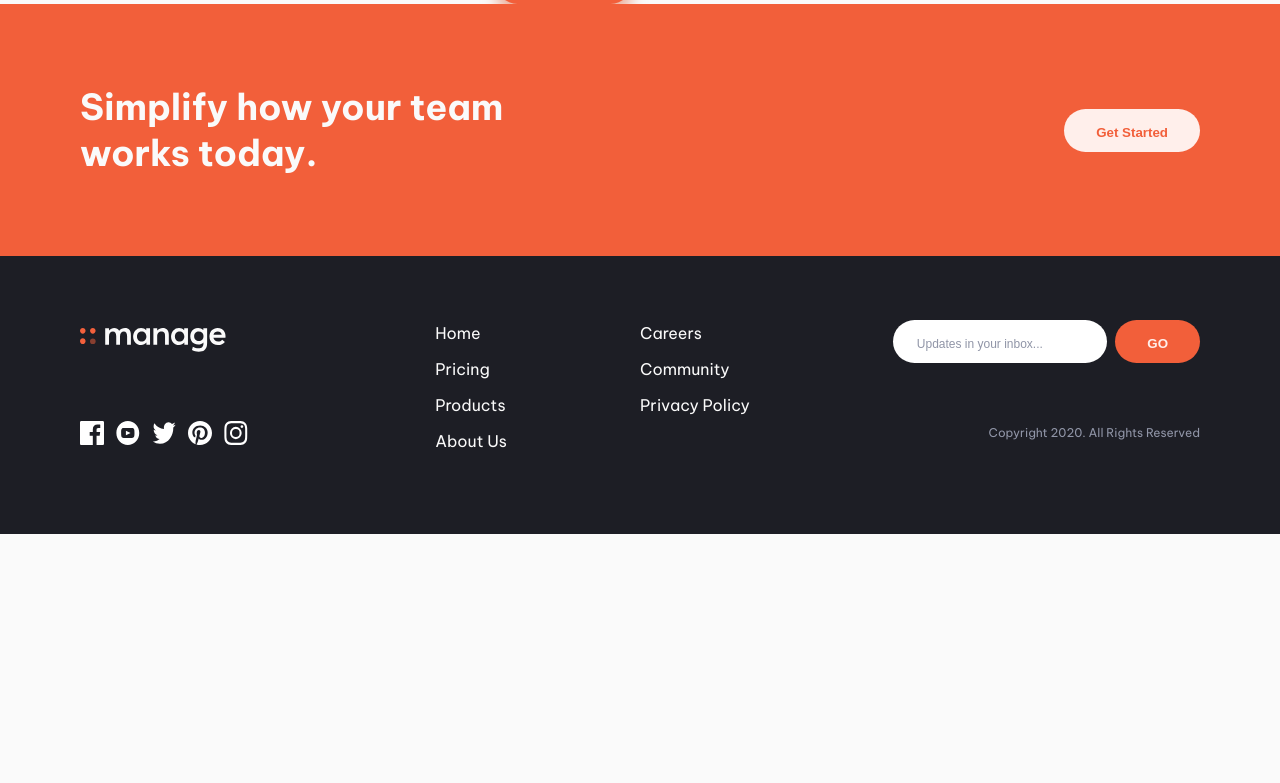
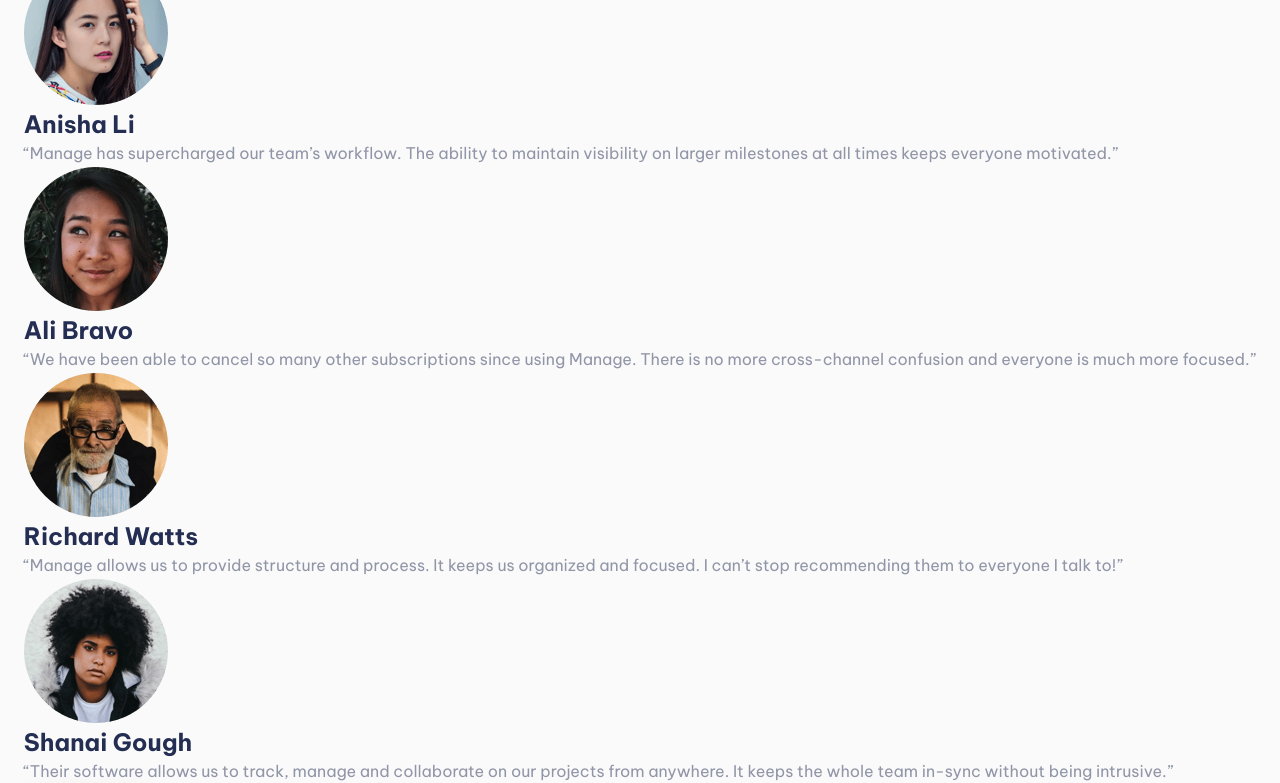
Before and after one commit to kaseyvee/manage-landing, a React (Vite) app: page / in a window 1280 px wide. Shown: the part 1380-2163 px from the top of the page. Before the commit the page ends 1914 px from the top, so only its background shows below. Built offline with nearby package versions, Linux system fonts and the light colour scheme.

Commit message:
Add testimonials markup

```diff
--- a/src/components/Testimonials.jsx
+++ b/src/components/Testimonials.jsx
@@ -1,9 +1,36 @@
+import data from "../data";
+
 function Testimonials() {
+
+  const testimonials = data.testimonials;
+
+  const testimonialsList = testimonials.map((testimonial) => {
+    return (
+      <div className="testimonials_list_item">
+        <div className="testimonials_list_item_image">
+          <img src={testimonial.image} alt={`headshot of ${testimonial.name}`} />
+        </div>
+
+        <h2 className="testimonials_list_item_name">
+          {testimonial.name}
+        </h2>
+
+        <p className="testimonials_list_item_testimony">
+          {testimonial.testimony}
+        </p>
+      </div>
+    )
+  })
+
   return (
     <div className="testimonials">
       <h1 className="testimonials_header">
         What they've said
       </h1>
+
+      <div className="testimonials_list">
+        {testimonialsList}
+      </div>
 
       <button className="button button-primary">Get Started</button>
     </div>
--- a/src/data.jsx
+++ b/src/data.jsx
@@ -16,19 +16,23 @@
   testimonials: [
     {
       name: "Anisha Li",
-      testimony: "“Manage has supercharged our team’s workflow. The ability to maintain visibility on larger milestones at all times keeps everyone motivated.”"
+      testimony: "“Manage has supercharged our team’s workflow. The ability to maintain visibility on larger milestones at all times keeps everyone motivated.”",
+      image: "avatar-anisha.png"
     },
     {
       name: "Ali Bravo",
-      testimony: "“We have been able to cancel so many other subscriptions since using Manage. There is no more cross-channel confusion and everyone is much more focused.”"
+      testimony: "“We have been able to cancel so many other subscriptions since using Manage. There is no more cross-channel confusion and everyone is much more focused.”",
+      image: "avatar-ali.png"
     },
     {
       name: "Richard Watts",
-      testimony: "“Manage allows us to provide structure and process. It keeps us organized and focused. I can’t stop recommending them to everyone I talk to!”"
+      testimony: "“Manage allows us to provide structure and process. It keeps us organized and focused. I can’t stop recommending them to everyone I talk to!”",
+      image: "avatar-richard.png"
     },
     {
       name: "Shanai Gough",
-      testimony: "“Their software allows us to track, manage and collaborate on our projects from anywhere. It keeps the whole team in-sync without being intrusive.”"
+      testimony: "“Their software allows us to track, manage and collaborate on our projects from anywhere. It keeps the whole team in-sync without being intrusive.”",
+      image: "avatar-shanai.png"
     }
   ]
 }
```
